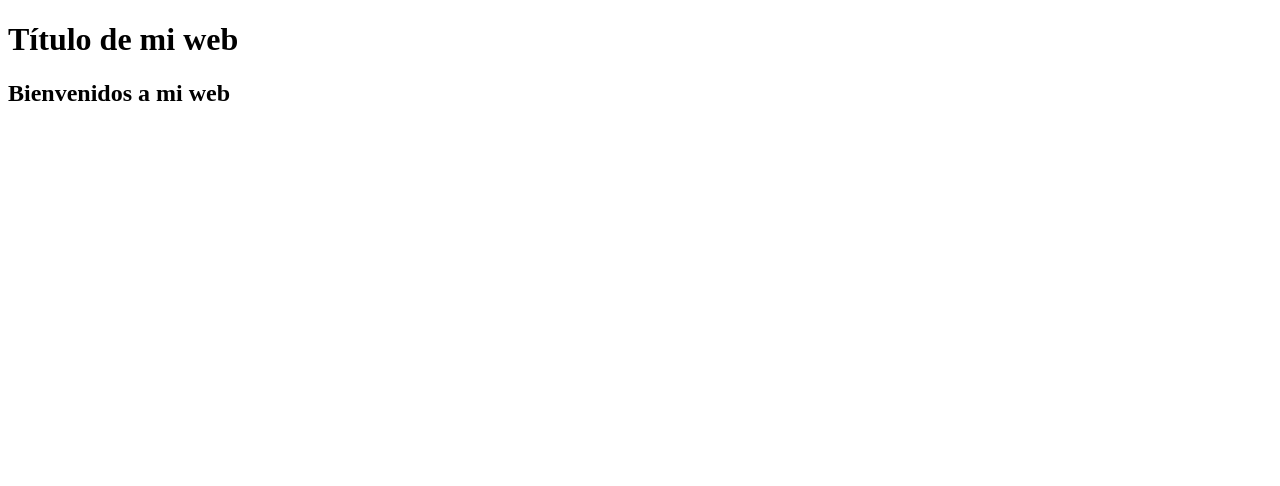
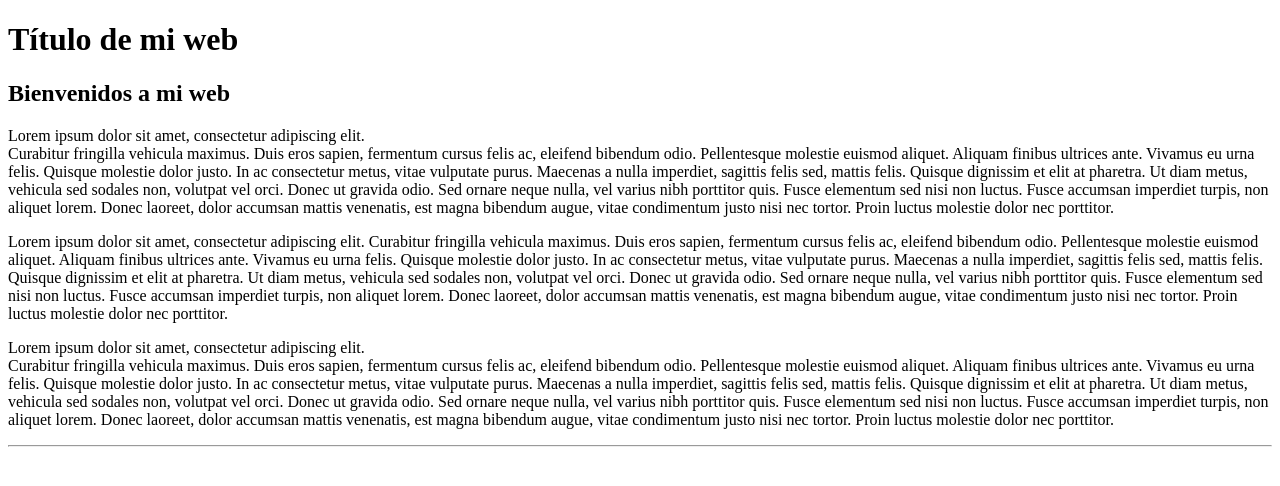
Before and after one commit to IsaacQH/Web, a plain HTML site: page index.html in a window 1280 px wide. Drawn offline with Linux system fonts and the light colour scheme.

Commit message:
Añadir párrafos

```diff
--- a/index.html
+++ b/index.html
@@ -9,5 +9,13 @@
         <h1> Título de mi web </h1>         <!-- Se coloca un ecabezado de nivel 1-->
         <h2>Bienvenidos a mi web</h2>       <!-- Se coloca un ecabezado de nivel 2-->
 
+        <p>Lorem ipsum dolor sit amet, consectetur adipiscing elit.<br/> Curabitur fringilla vehicula maximus. Duis eros sapien, fermentum cursus felis ac, eleifend bibendum odio. Pellentesque molestie euismod aliquet. Aliquam finibus ultrices ante. Vivamus eu urna felis. Quisque molestie dolor justo. In ac consectetur metus, vitae vulputate purus. Maecenas a nulla imperdiet, sagittis felis sed, mattis felis. Quisque dignissim et elit at pharetra. Ut diam metus, vehicula sed sodales non, volutpat vel orci. Donec ut gravida odio. Sed ornare neque nulla, vel varius nibh porttitor quis. Fusce elementum sed nisi non luctus. Fusce accumsan imperdiet turpis, non aliquet lorem. Donec laoreet, dolor accumsan mattis venenatis, est magna bibendum augue, vitae condimentum justo nisi nec tortor. Proin luctus molestie dolor nec porttitor. </p>
+        <p>Lorem ipsum dolor sit amet, consectetur adipiscing elit. Curabitur fringilla vehicula maximus. Duis eros sapien, fermentum cursus felis ac, eleifend bibendum odio. Pellentesque molestie euismod aliquet. Aliquam finibus ultrices ante. Vivamus eu urna felis. Quisque molestie dolor justo. In ac consectetur metus, vitae vulputate purus. Maecenas a nulla imperdiet, sagittis felis sed, mattis felis. Quisque dignissim et elit at pharetra. Ut diam metus, vehicula sed sodales non, volutpat vel orci. Donec ut gravida odio. Sed ornare neque nulla, vel varius nibh porttitor quis. Fusce elementum sed nisi non luctus. Fusce accumsan imperdiet turpis, non aliquet lorem. Donec laoreet, dolor accumsan mattis venenatis, est magna bibendum augue, vitae condimentum justo nisi nec tortor. Proin luctus molestie dolor nec porttitor. </p>
+        <p>Lorem ipsum dolor sit amet, consectetur adipiscing elit.<br/> Curabitur fringilla vehicula maximus. Duis eros sapien, fermentum cursus felis ac, eleifend bibendum odio. Pellentesque molestie euismod aliquet. Aliquam finibus ultrices ante. Vivamus eu urna felis. Quisque molestie dolor justo. In ac consectetur metus, vitae vulputate purus. Maecenas a nulla imperdiet, sagittis felis sed, mattis felis. Quisque dignissim et elit at pharetra. Ut diam metus, vehicula sed sodales non, volutpat vel orci. Donec ut gravida odio. Sed ornare neque nulla, vel varius nibh porttitor quis. Fusce elementum sed nisi non luctus. Fusce accumsan imperdiet turpis, non aliquet lorem. Donec laoreet, dolor accumsan mattis venenatis, est magna bibendum augue, vitae condimentum justo nisi nec tortor. Proin luctus molestie dolor nec porttitor. </p>
+
+        <hr/>   <!-- Salto de línea con linea dibujada-->
+
+
+
     </body>
 </html>
```
